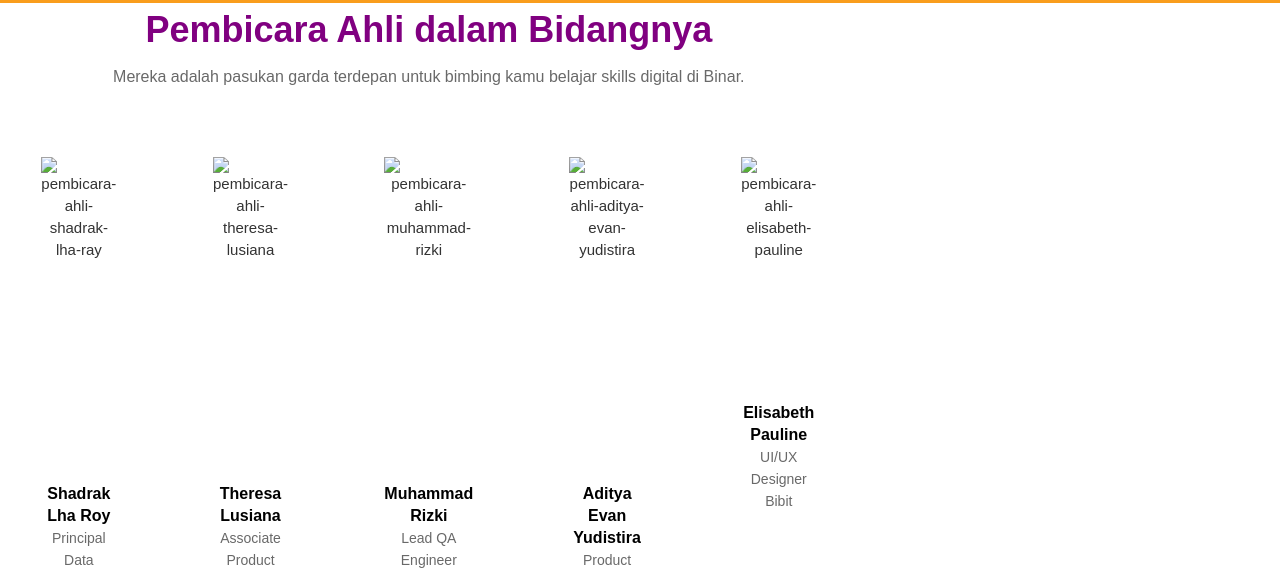
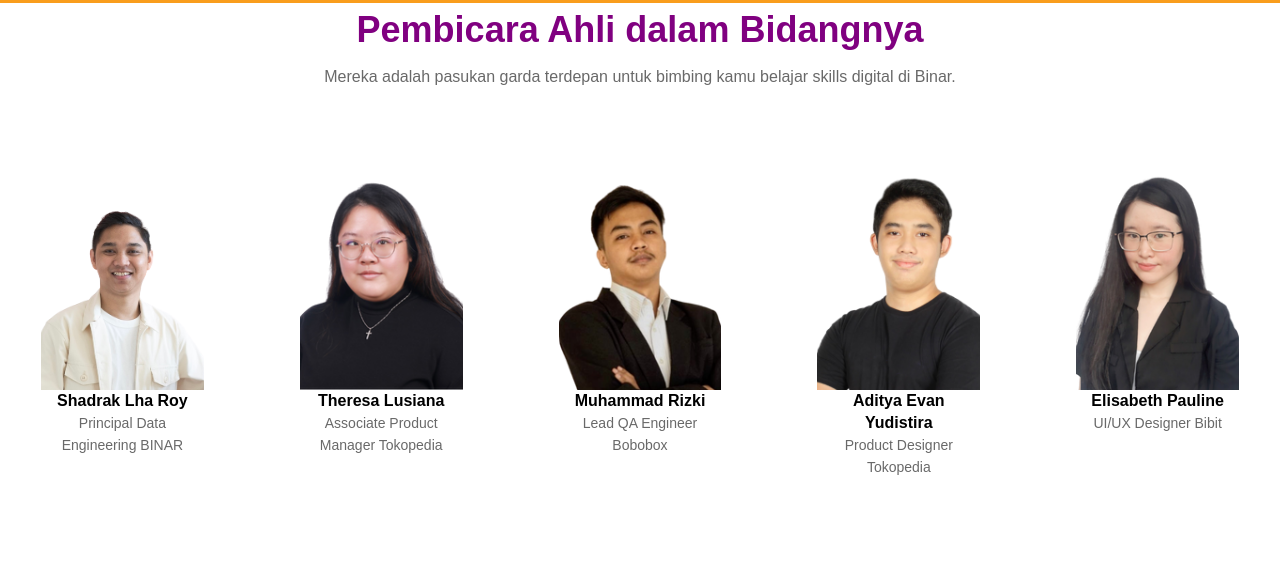
Before and after one commit to Zhafiramanda/Tugas-Kelompok4, a plain HTML site: page index.html in a window 1280 px wide. Shown: the part 2715-3289 px from the top of the page. Drawn offline with Linux system fonts and the light colour scheme; a script that the page names is missing.

Commit message:
edit by nadilla

```diff
--- a/index.css
+++ b/index.css
@@ -1085,7 +1085,7 @@ body {
 
 /* nadilla's css */
 .container {
-  width: 67%;
+  width: auto;
   justify-content: center;
 }
 .pembicara-ahli-heading{
--- a/index.html
+++ b/index.html
@@ -328,9 +328,10 @@ Kamu selanjutnya?</p>
           <div class="">
             <div class="card">
               <img
-                src="./assets/images/pembicara-ahli-shadrak-lha-ray.png"
+                src="./assets/img/pembicara-ahli-shadrak-lha-ray.png"
                 class="card-img-top"
                 alt="pembicara-ahli-shadrak-lha-ray"
+                style="height: 60%"
               />
               <div class="card-body">
                 <h5 class="card-title">Shadrak Lha Roy</h5>
@@ -343,9 +344,10 @@ Kamu selanjutnya?</p>
           <div class="">
             <div class="card">
               <img
-                src="./assets/images/pembicara-ahli-theresa-lusiana.png"
+                src="./assets/img/pembicara-ahli-theresa-lusiana.png"
                 class="card-img-top"
                 alt="pembicara-ahli-theresa-lusiana"
+                style="height: 60%"
               />
               <div class="card-body">
                 <h5 class="card-title">Theresa Lusiana</h5>
@@ -358,9 +360,10 @@ Kamu selanjutnya?</p>
           <div class="">
             <div class="card">
               <img
-                src="./assets/images/pembicara-ahli-muhammad-rizki.png"
+                src="./assets/img/pembicara-ahli-muhammad-rizki.png"
                 class="card-img-top"
                 alt="pembicara-ahli-muhammad-rizki"
+                style="height: 60%"
               />
               <div class="card-body">
                 <h5 class="card-title">Muhammad Rizki</h5>
@@ -371,9 +374,10 @@ Kamu selanjutnya?</p>
           <div class="">
             <div class="card">
               <img
-                src="./assets/images/pembicara-ahli-aditya-evan-yudistira.png"
+                src="./assets/img/pembicara-ahli-aditya-evan-yudistira.png"
                 class="card-img-top"
                 alt="pembicara-ahli-aditya-evan-yudistira"
+                style="height: 60%"
               />
               <div class="card-body">
                 <h5 class="card-title">Aditya Evan Yudistira</h5>
@@ -384,7 +388,7 @@ Kamu selanjutnya?</p>
           <div class="">
             <div class="card">
               <img
-                src="./assets/images/pembicara-ahli-elisabeth-pauline.png"
+                src="./assets/img/pembicara-ahli-elisabeth-pauline.png"
                 class="card-img-top"
                 alt="pembicara-ahli-elisabeth-pauline"
                 style="height: 60%"
```
